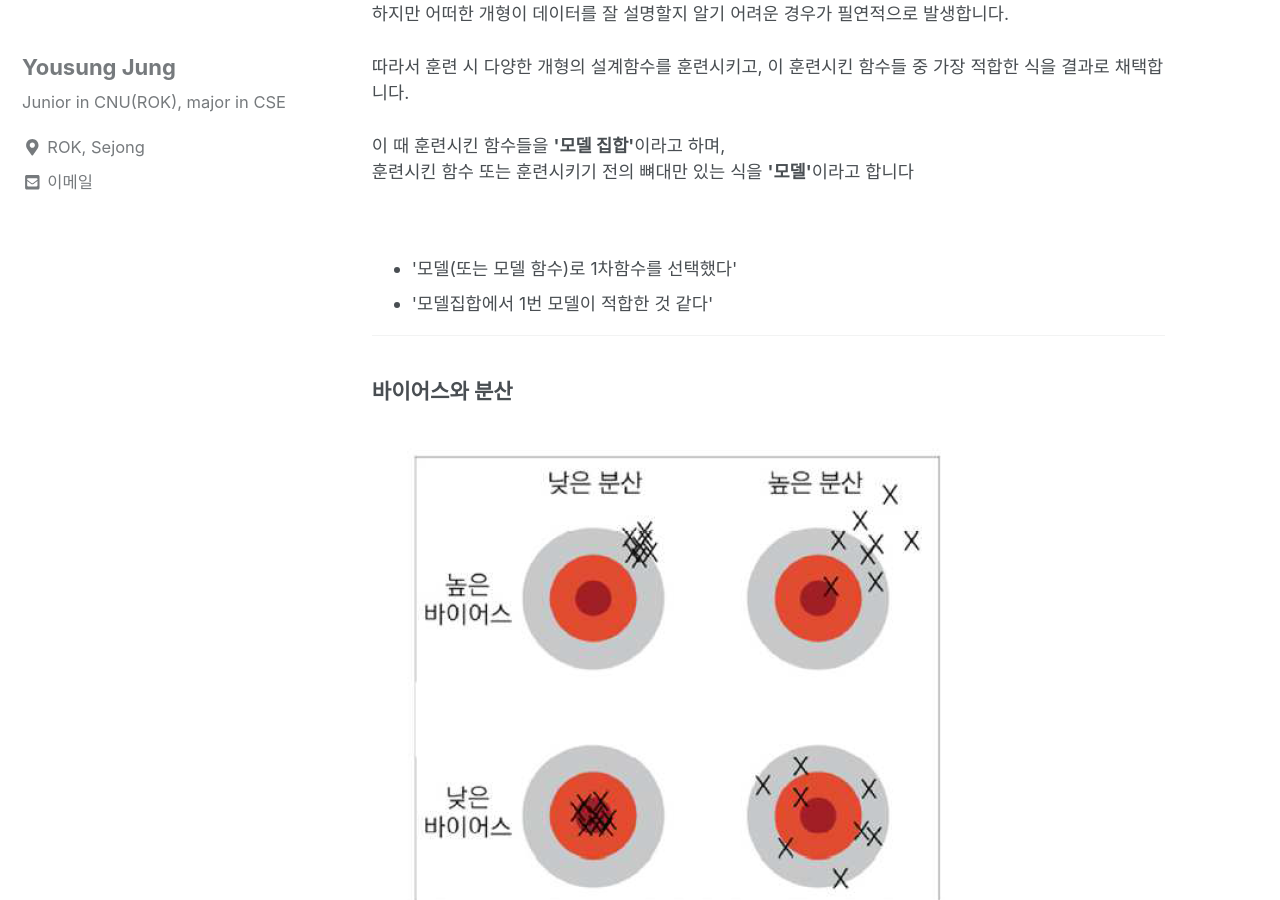
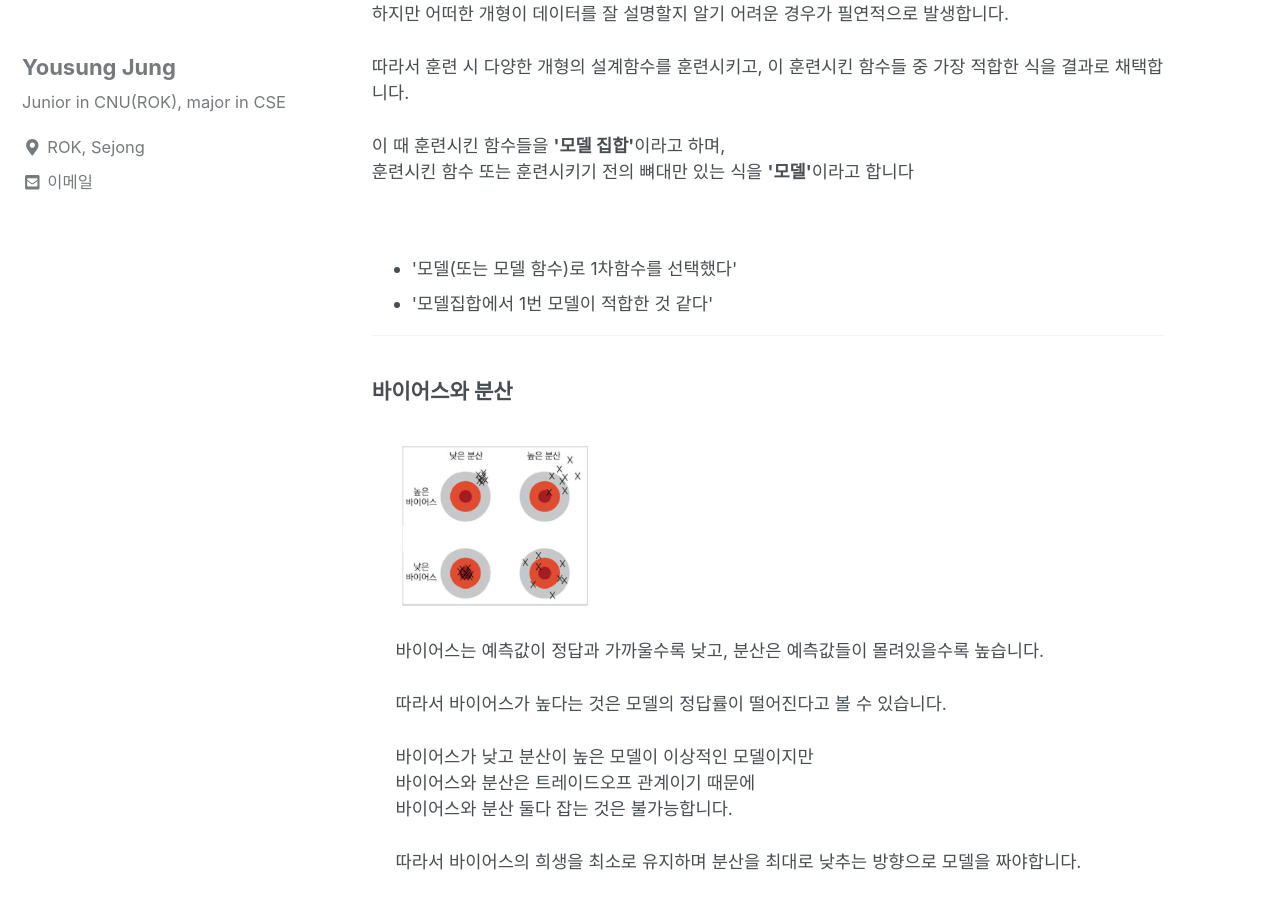
Before and after one commit to can019/can019.github.io, a Jekyll site: the page built from _posts/2020-08-27-MachineLearning-AI-5.md, in a window 1280 px wide and 900 px high, scrolled down 1000 px. Built offline with Jekyll 4.4.1, drawn with Linux system fonts in a browser that asks for light colours; nearby versions of some CDN libraries.

Commit message:
pixel 수정

```diff
--- a/_posts/2020-08-27-MachineLearning-AI-5.md
+++ b/_posts/2020-08-27-MachineLearning-AI-5.md
@@ -44,7 +44,7 @@ categories: MachineLearning DataAnalyze
           <div>
             <h3 style = "font-size :1.2em"> 바이어스와 분산</h3><br/>
             <div style = "margin-left : 3%">
-              <img src = "/assets/photos/machineLearning1/bias_dispersion.png" ><br><br>
+              <img src = "/assets/photos/machineLearning1/bias_dispersion.png" width="200px" ><br><br>
               바이어스는 예측값이 정답과 가까울수록 낮고,
               분산은 예측값들이 몰려있을수록 높습니다. <br><br>
 
```
